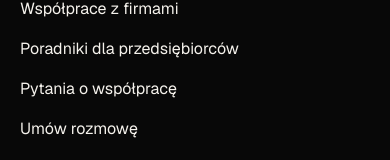
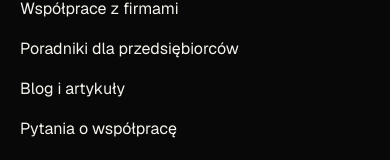
Before and after one commit to ft4k696bk6-prog/kacper-portfolio, a Next.js app: page / in a window 390 px wide. Shown: the part 5200-5360 px from the top of the page. Built offline with nearby package versions, Linux system fonts and the light colour scheme; no server answers.

Commit message:
feat(blog): add blog to desktop/mobile nav, footer and PL/ENG route switch

```diff
--- a/src/components/SiteFooter.tsx
+++ b/src/components/SiteFooter.tsx
@@ -6,7 +6,7 @@ import { useLanguage } from "@/contexts/LanguageContext";
 export function SiteFooter() {
   const {lang} = useLanguage();
   const pathname = usePathname();
-  const english = pathname.startsWith("/en/") || (!pathname.startsWith("/poradniki") && lang === "en");
+  const english = pathname.startsWith("/en/") || (!pathname.startsWith("/poradniki") && !pathname.startsWith("/blog") && lang === "en");
   return <footer className="site-footer relative z-10 border-t border-white/10 bg-[var(--brand-black)] px-5 py-14 md:px-8">
     <div className="mx-auto grid max-w-7xl gap-10 md:grid-cols-3">
       <div>
@@ -28,6 +28,7 @@ export function SiteFooter() {
         <Link className="block" href={english?"/en/case-studies":"/case-studies"}>{english?"Case studies and live projects":"Realizacje i działające projekty"}</Link>
         <Link className="block" href="/#collaborations">{english?"Client collaborations":"Współprace z firmami"}</Link>
         <Link className="block" href={english?"/en/guides":"/poradniki"}>{english?"Practical troubleshooting guides":"Poradniki dla przedsiębiorców"}</Link>
+        <Link className="block" href={english?"/en/blog":"/blog"}>{english?"Articles and insights":"Blog i artykuły"}</Link>
         <Link className="block" href="/#faq">{english?"Questions about collaboration":"Pytania o współpracę"}</Link>
         <Link className="block" href="/#contact">{english?"Book a conversation":"Umów rozmowę"}</Link>
       </nav>
```
